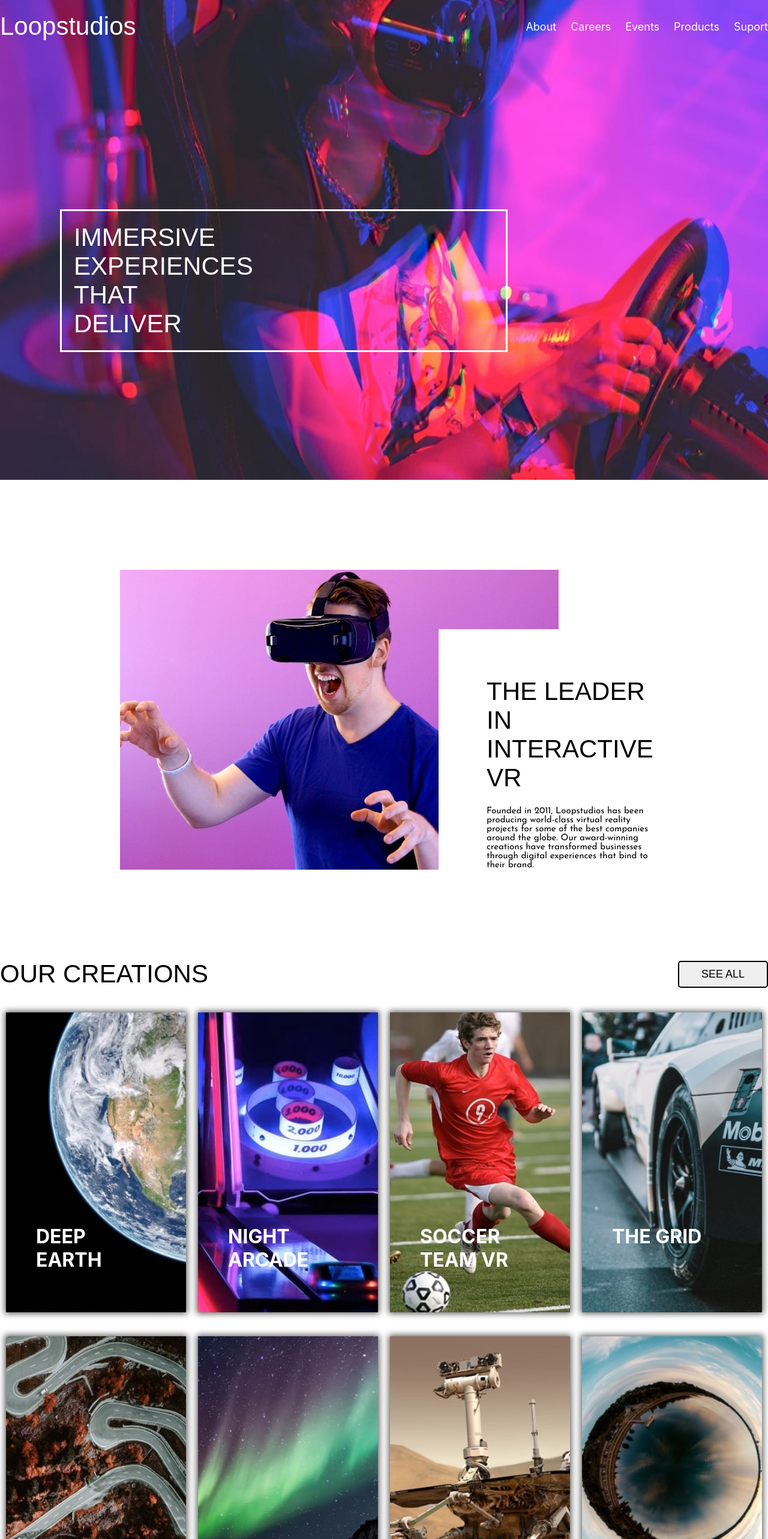
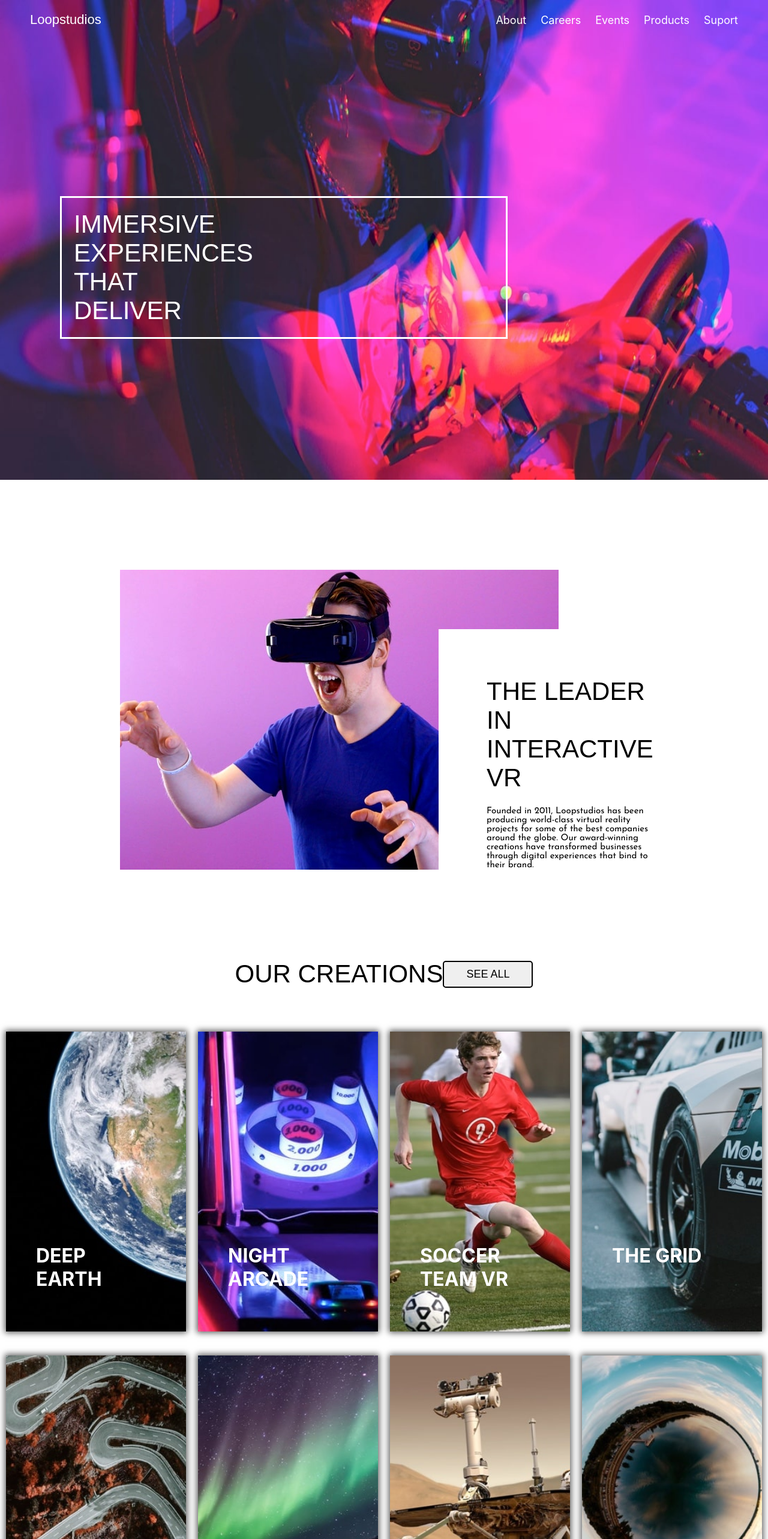
Before and after one commit to Arttutu/loopstudios, a React (Create React App) app: page / in a window 1280 px wide. Shown: the top 2566 px of the page at 60% size. Built offline with nearby package versions, Linux system fonts and the light colour scheme.

Commit message:
adicionando botao see all mobile

```diff
--- a/src/Componentes/Banner/index.jsx
+++ b/src/Componentes/Banner/index.jsx
@@ -3,8 +3,7 @@ import { styled } from 'styled-components'
 import banner from './image-hero.jpg'
 import bannerMobile from './image-hero-mobile.jpg'
 import { cor1 } from '../UI/variaveis'
-import {Box, Titulo} from '../UI'
-import NavRodpae from '../Nav'
+import {Box, Titulo, TituloLogo} from '../UI'
 import Nav from '../Nav'
 
 const BannerCaixa = styled.section`
@@ -37,6 +36,7 @@ const BoxCaixa  = styled.div`
 `
 const BoxMenu  = styled.div`
   padding-top: 20px;
+  margin: 0px 50px;
   display: flex;
   align-items: center;
   justify-content: space-between;
@@ -47,7 +47,7 @@ export default function Banner() {
    <BannerCaixa>
     <Box>
       <BoxMenu>
-        <Titulo>Loopstudios</Titulo>
+        <TituloLogo className='logo'>Loopstudios</TituloLogo>
         <Nav />
       </BoxMenu>
     <BoxBanner>
--- a/src/Componentes/Botao/index.jsx
+++ b/src/Componentes/Botao/index.jsx
@@ -9,7 +9,6 @@ const BotaoStyle = styled.button`
     border-radius: 5px;
     font-size: 18px;
     transition: 0.5s;
-
     &:hover{
       color: ${cor1};
       background-color: ${cor2};
@@ -17,13 +16,16 @@ const BotaoStyle = styled.button`
     @media (max-width:768px){
       display: none;
     }
+
 `
-export const MobileBotaoStyle = styled(BotaoStyle)`
-    @media (min-width: 768px) {
-      justify-content: center;
-        display: none;
+export const BotaoMobile = styled(BotaoStyle)`
+  display: none;
+  @media (max-width:768px){
+      display: block;
     }
+
 `
+
 export default function Botao({texto}) {
   return (
     <BotaoStyle>{texto}</BotaoStyle>
--- a/src/Componentes/Criacao/index.jsx
+++ b/src/Componentes/Criacao/index.jsx
@@ -1,6 +1,6 @@
 import React from 'react'
 import { Box,  TituloSecundary } from '../UI'
-import Botao, { MobileBotaoStyle } from '../Botao'
+import Botao, { BotaoMobile } from '../Botao'
 import { styled } from 'styled-components'
 import card from  "./card.json"
 import Card from '../Card'
@@ -8,6 +8,7 @@ const BoxCricacao = styled.section`
     display: flex;
     align-items: center;
     justify-content: space-between;
+    margin: 0 20px;
     @media (max-width:768px){
         justify-content: center;
     }
@@ -21,14 +22,19 @@ const BoxCard = styled.div`
     }
 
 `
-
+const BoxGeral = styled.div`
+  display: flex;
+  flex-direction: column;
+  align-items: center;
+  gap:  2rem;
+`
 export default function Criacao() {
   return (
     <>
     <Box>
-
+      <BoxGeral>
         <BoxCricacao>
-          <TituloSecundary primary>OUR CREATIONS</TituloSecundary>
+            <TituloSecundary $primary>OUR CREATIONS</TituloSecundary>
             <Botao texto="SEE ALL"></Botao>
           </BoxCricacao>
             <BoxCard>
@@ -42,8 +48,8 @@ export default function Criacao() {
                         )
                     )}
             </BoxCard>
-          <MobileBotaoStyle>SEE ALL</MobileBotaoStyle>
-
+            <BotaoMobile texto= "SEE ALL" >SEE ALL</BotaoMobile>
+      </BoxGeral>
 
 
       </Box>
--- a/src/Componentes/Rodape/index.jsx
+++ b/src/Componentes/Rodape/index.jsx
@@ -20,6 +20,7 @@ const BoxGeral = styled.div`
     display: flex;
     align-items: center;
     justify-content: space-between;
+    margin: 0 40px;
     @media (max-width: 768px){
         flex-direction: column;
         justify-content: center;
@@ -28,10 +29,10 @@ const BoxGeral = styled.div`
 `
 const BoxRodapeDois = styled.div`
     display: flex;
-    gap: 80px;
+    gap: 50px;
     flex-direction: column;
+    align-items: center;
     @media (max-width: 768px){
-        align-items: center;
         gap:1rem
     }
 
--- a/src/Componentes/UI/index.jsx
+++ b/src/Componentes/UI/index.jsx
@@ -2,18 +2,21 @@ import { styled } from "styled-components";
 import { cor1, cor2, font1, font2 } from "./variaveis";
 
 export const Titulo = styled.h1`
-    color: ${ (props) => props.primary ? cor2 : cor1};
+    color: ${ (props) => props.$primary ? cor2 : cor1};
     font-family: ${font1};
     font-weight: 100;
     font-size:  42px;
     margin: 0;
-
     @media (max-width: 768px){
         font-size: 32px;
     }
 `
+export const TituloLogo = styled(Titulo)`
+    font-size: 22px;
+
+`
 export const TituloSecundary = styled.h2`
-    color: ${ (props) => props.primary ? cor2 : cor1};
+    color: ${ (props) => props.$primary ? cor2 : cor1};
     font-family: ${font1};
     font-weight: 100;
     font-size:  42px;
```
Also changed, not shown: src/Componentes/Sobre/index.jsx (+2 -2 lines). Lines whose indentation alone changed are shown as unchanged.
